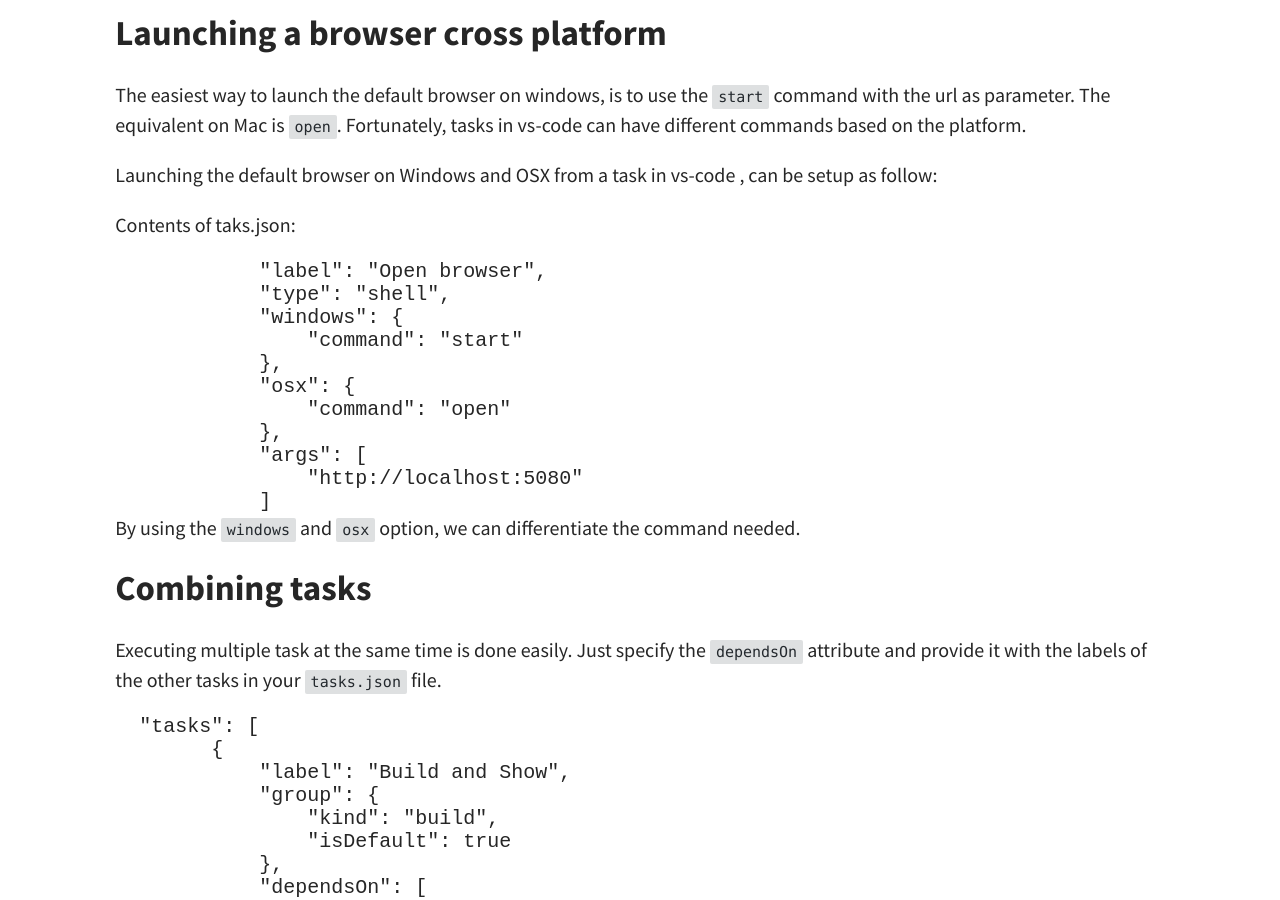
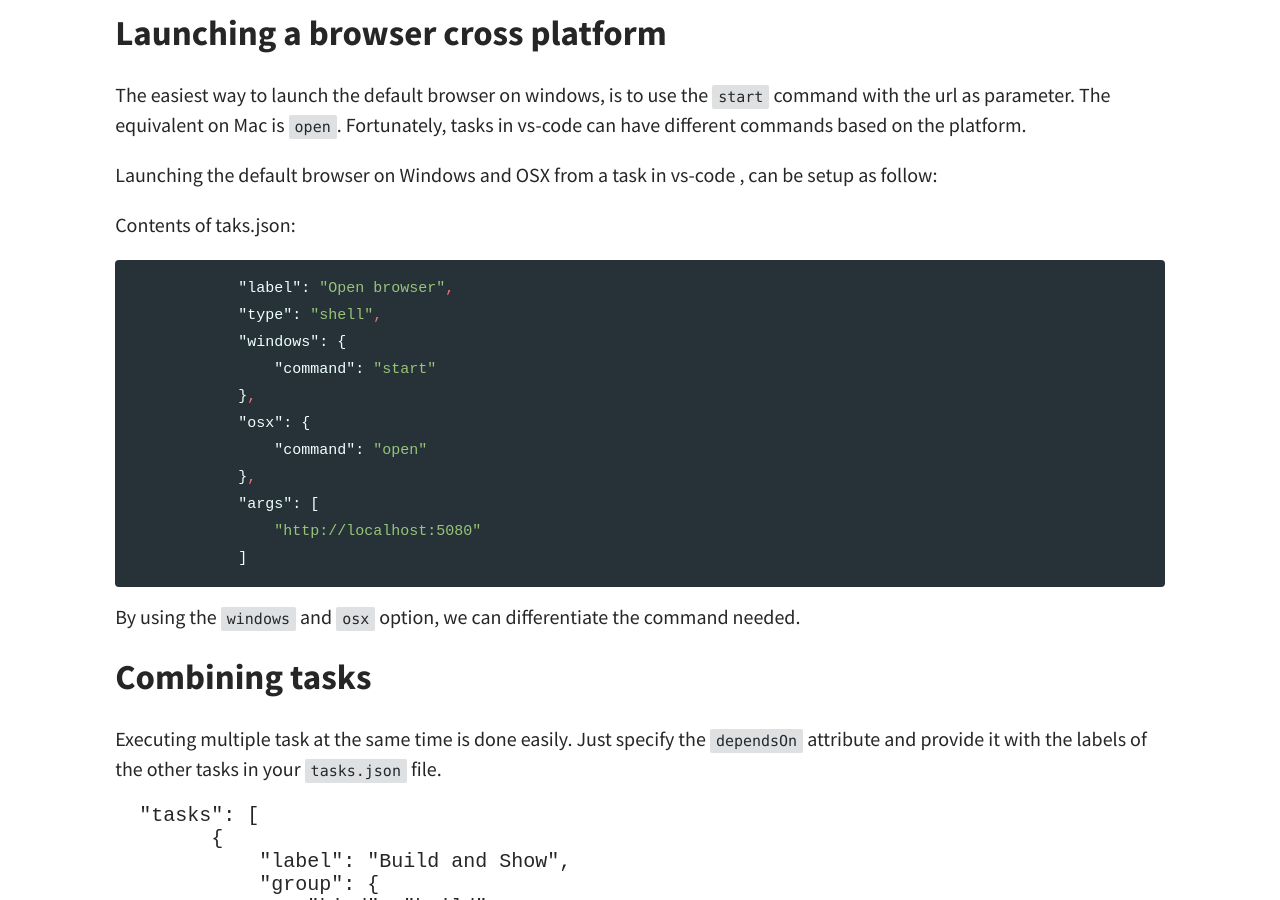
Before and after one commit to voslucas/blog, a Jekyll site: the page built from _posts/2019-02-05-multiple-tasks-vscode.md, in a window 1280 px wide and 900 px high, scrolled down 425 px. Built offline with Jekyll 4.4.1, drawn with Linux system fonts in a browser that asks for light colours.

Commit message:
color and codechange

````diff
--- a/_posts/2019-02-05-multiple-tasks-vscode.md
+++ b/_posts/2019-02-05-multiple-tasks-vscode.md
@@ -16,7 +16,7 @@ Launching the default browser on Windows and OSX from a task in vs-code , can be
 
 Contents of taks.json:
 
-``` JSON
+``` json
             "label": "Open browser",
             "type": "shell",
             "windows": {
````
Also changed, not shown: _posts/2014-11-29-feature-images.md (+1 -0 lines), _posts/2019-02-04-setup-stm32-vscode.md (+1 -1 lines).
